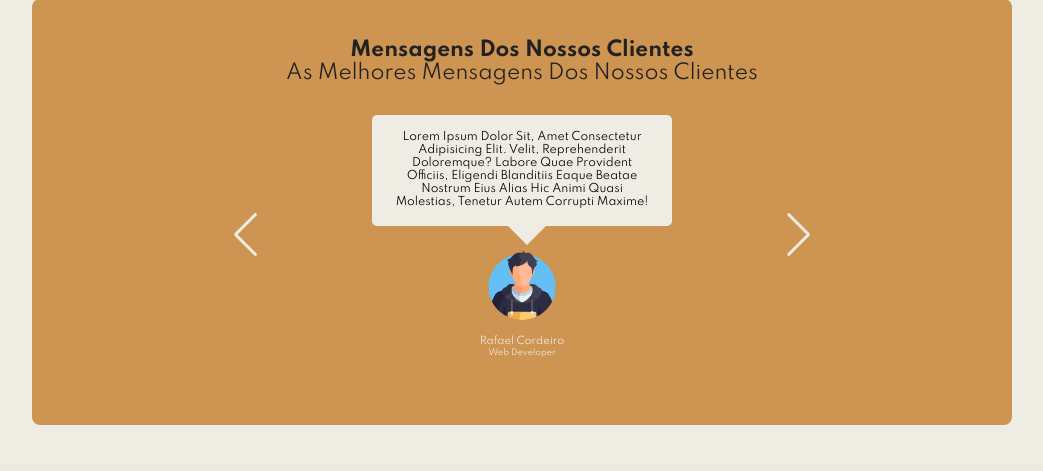
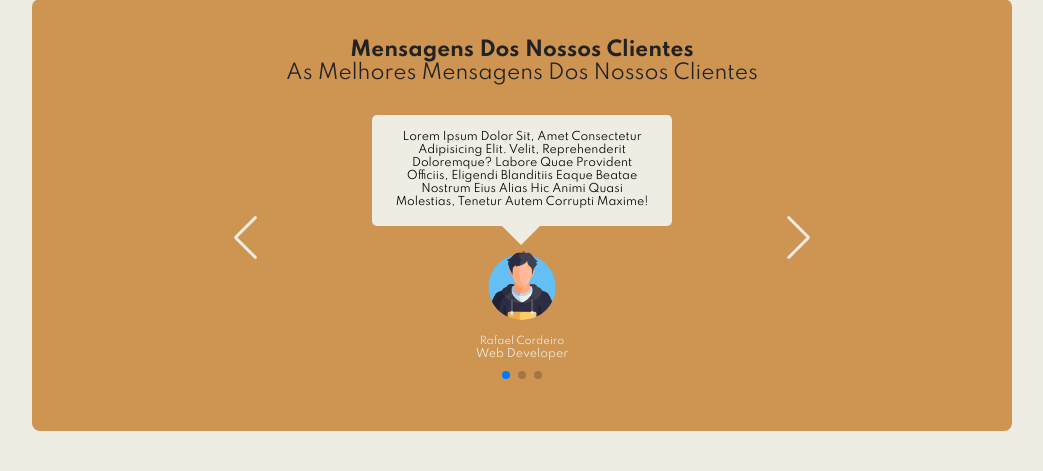
Before and after one commit to PAP-Curso-Programacao/PAP---Visual-Studio-Code, a PHP site: page /index1.html in a window 1280 px wide. Shown: the part 1723-2194 px from the top of the page, without its empty margins (118-1161 px from the left). Before the commit the page ends 2148 px from the top, so only its background shows below. Run offline with PHP 8.4, Linux system fonts and the light colour scheme.

Commit message:
footer next

```diff
--- a/index1.html
+++ b/index1.html
@@ -159,11 +159,8 @@
                 <h2 class="text-light">Mensagens dos nossos clientes</h2>
                 <p class="text-light">As melhores mensagens dos nossos clientes</p>
 
-                <!-- Slider main container -->
-                <div class="swiper">
-                    <!-- Additional required wrapper -->
+                <div class="swiper slider2">
                     <div class="swiper-wrapper">
-                        <!-- Slides -->
                         <div class="swiper-slide">
                             <div class="flex">
                                 <div class="comments">
@@ -201,10 +198,9 @@
                             </div>
                         </div>
                     </div>
-                    <!-- If we need pagination -->
+
                     <div class="swiper-pagination"></div>
 
-                    <!-- If we need navigation buttons -->
                     <div class="swiper-button-prev"></div>
                     <div class="swiper-button-next"></div>
                 </div>
--- a/js/script.js
+++ b/js/script.js
@@ -22,17 +22,13 @@ var swiper = new Swiper(".home-slider", {
     },
 });
 
-var swiper = new Swiper('.review-slider', {
-    // Optional parameters
-    direction: 'vertical',
+var swiper = new Swiper('.slider2', {
     loop: true,
 
-    // If we need pagination
     pagination: {
       el: '.swiper-pagination',
     },
 
-    // Navigation arrows
     navigation: {
       nextEl: '.swiper-button-next',
       prevEl: '.swiper-button-prev',
--- a/style.css
+++ b/style.css
@@ -403,7 +403,7 @@ nav.open ~ .overlay{
 
 .review .container .swiper {
     width: 600px;
-    height: 300px;
+    height: auto;
 }
 
 .review .swiper .swiper-slide .flex{
@@ -426,7 +426,7 @@ nav.open ~ .overlay{
     content: "";
     position: absolute;
     bottom: -19px;
-    left: 45%;
+    left: 43%;
     width: 0;
     height: 0;
     border-left: 20px solid transparent;
@@ -456,9 +456,36 @@ nav.open ~ .overlay{
 
 .review .swiper .profile > span{
     color: var(--white-light);
-    font-size: .8em;
+    font-size: 1.1em;
 }
 
 .review .swiper .swiper-button-prev, .swiper-button-next{
     color: var(--white-light);
+    display: none;
 }
+
+@media (min-width: 320px) {
+    .board{
+        width: auto;
+    }
+
+    .review .container .swiper {
+        width: 320px;
+    }
+
+    .board > h1,p{
+        padding: 0 2em;
+    }
+}
+
+@media (min-width: 770px) {
+    .board{
+        width: 100%;
+    }
+    .review .container .swiper {
+        width: 600px;
+    }
+    .review .swiper .swiper-button-prev, .swiper-button-next{
+        display: initial;
+    }
+}
```
